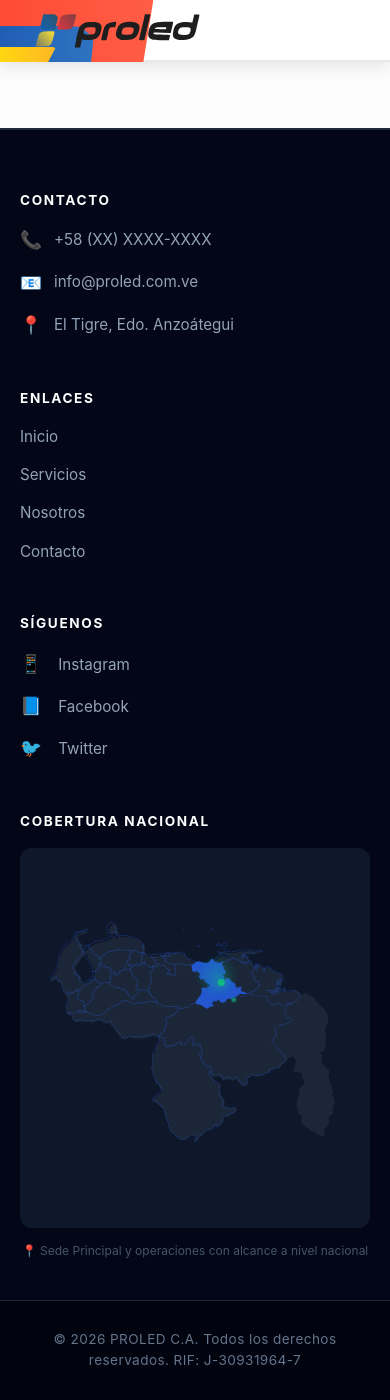
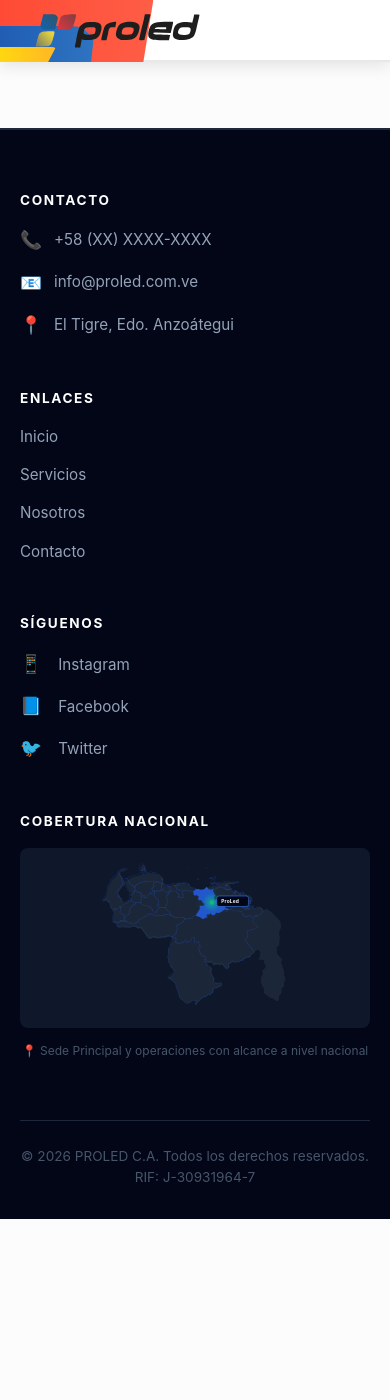
Before and after one commit to ing-nestorgomez/belorp, a Jekyll site: the page built from index.html, in a window 390 px wide and 1400 px high, scrolled down 8926 px. Built offline with Jekyll 4.4.1, drawn with Linux system fonts in a browser that asks for light colours; after the commit the page ends 10145 px from its top, so only the background shows below that.

Commit message:
Refactor footer styles and add interactive animations
Updated styles for site footer and added animations for interactive elements.

```diff
--- a/assets/css/styles.css
+++ b/assets/css/styles.css
@@ -675,26 +675,20 @@
    11. INTERACTIVIDAD Y DISEÑO: SITE FOOTER (PREMIUM RE-ESTILIZADO)
    ========================================================================== */
 .site-footer {
-    background-color: #020617; /* Fondo oscuro premium */
+    background-color: #020617; /* Fondo negro azulado de alta fidelidad */
     color: #94a3b8;
-    padding: 80px 0 0 0; /* Padding superior, sin padding en los lados para el copy de ancho completo */
+    padding: 80px 20px 40px 20px;
     font-family: 'Inter', sans-serif;
     border-top: 2px solid #1e293b;
     margin-top: 40px;
-    display: flex;
-    flex-direction: column;
-    align-items: center;
-    width: 100%;
 }
 
 .footer-grid {
-    width: 100%;
     max-width: 1200px;
     margin: 0 auto;
     display: grid;
     grid-template-columns: repeat(auto-fit, minmax(220px, 1fr));
     gap: 40px;
-    padding: 0 40px 60px 40px; /* Padding de seguridad para mantener ordenado el contenido */
 }
 
 .footer-col h4 {
@@ -759,6 +753,53 @@
     box-shadow: 0 0 25px rgba(37, 99, 235, 0.15), inset 0 4px 20px rgba(0, 0, 0, 0.5);
 }
 
+.venezuela-map-svg {
+    width: 100%;
+    height: auto;
+    filter: drop-shadow(0 10px 15px rgba(0, 0, 0, 0.7));
+}
+
+.venezuela-mesh path {
+    transition: fill 0.3s ease, stroke 0.3s ease;
+    cursor: pointer;
+}
+
+.venezuela-mesh path:hover {
+    fill: #1e293b;
+    stroke: #475569;
+}
+
+/* Animación Respiración e Iluminación de Anzoátegui */
+.state-anzoategui {
+    cursor: pointer;
+    animation: anzoateguiGlow 3s ease-in-out infinite alternate;
+}
+
+/* Animación del Radar en El Tigre (Doble Onda) */
+.hq-pulse {
+    transform-origin: 355px 175px;
+    animation: radarPing 2.5s cubic-bezier(0.1, 0, 0, 1) infinite;
+}
+
+.hq-pulse.delay-1 {
+    animation-delay: 1.25s;
+}
+
+.hq-center-dot {
+    filter: drop-shadow(0 0 8px #10b981);
+}
+
+.hq-label {
+    opacity: 0.4;
+    transition: opacity 0.3s ease, transform 0.3s ease;
+    transform: translate(-2px, -2px);
+}
+
+.map-wrapper:hover .hq-label {
+    opacity: 1;
+    transform: translate(0, 0);
+}
+
 .map-caption {
     display: block;
     font-size: 0.75rem;
@@ -768,17 +809,14 @@
     line-height: 1.4;
 }
 
-/* --- SOLUCIÓN DE DERECHOS RESERVADOS AL 100% DE ANCHO --- */
 .footer-copy {
-    width: 100%;             /* Forza a expandirse horizontalmente */
-    background-color: #01040f; /* Tono de fondo sutilmente más oscuro */
-    padding: 28px 20px;      /* Espaciado interno generoso */
-    border-top: 1px solid #1e293b; /* Línea divisoria elegante */
-    text-align: center;      /* Centra el texto horizontalmente */
+    max-width: 1200px;
+    margin: 60px auto 0 auto;
+    padding-top: 25px;
+    border-top: 1px solid #1e293b;
+    text-align: center;
     font-size: 0.85rem;
-    color: #64748b;          /* Gris corporativo suave */
-    clear: both;             /* Evita conflictos de alineación de capas flotantes */
-    letter-spacing: 0.03em;
+    color: #475569;
 }
 
 /* ==========================================================================
@@ -813,8 +851,8 @@
   .fleet-grid { grid-template-columns: 1fr; gap: 15px; }
 
   /* Footer en Móvil */
-  .site-footer { padding: 60px 0 0 0; }
-  .footer-grid { grid-template-columns: 1fr; gap: 35px; padding: 0 20px 40px 20px; }
+  .site-footer { padding: 60px 20px 30px 20px; }
+  .footer-grid { grid-template-columns: 1fr; gap: 35px; }
   .footer-col h4 { margin-bottom: 15px; }
   .hq-label { opacity: 1; }
 
@@ -823,25 +861,31 @@
   .stripe-red { height: 210%; }
   .stripe-blue { width: 50%; height: 120%; }
   .stripe-yellow { width: 40%; height: 50%; }
-
-  /* Contenedor del mapa en móvil */
-  .map-interactive-container {
-    height: 280px;
-  }
 }
 
 /* ==========================================================================
-   13. COMPONENTES DEL MAPA DE CAPAS SVG (INKSCAPE INTERACTIVO)
+   13. KEYFRAMES ANIMACIONES
    ========================================================================== */
+@keyframes radarPing {
+    0% { transform: scale(0.2); opacity: 0.9; }
+    100% { transform: scale(1.8); opacity: 0; }
+}
+
+@keyframes anzoateguiGlow {
+    0% { filter: drop-shadow(0 0 2px rgba(96, 165, 250, 0.4)); }
+    100% { filter: drop-shadow(0 0 12px rgba(96, 165, 250, 0.8)); }
+}
+
+/* ############ MAPA ############### */
 
 /* Contenedor principal que agrupa las capas */
 .map-interactive-container {
   position: relative;
   width: 100%;
   max-width: 600px;
-  height: 380px; /* Altura ideal restaurada para ver el mapa de 480px escalado */
+  height: 180px; /* Ajusta según se adapte a tu layout */
   overflow: hidden;
-  border-radius: 12px;
+  border-radius: 8px;
   background-color: #0f172a; /* Fondo oscuro del recuadro */
 }
 
@@ -877,35 +921,34 @@
   width: 100%;
   height: 100%;
   z-index: 10;
-  pointer-events: none; /* Permite que el mouse pase a través de él hacia las capas */
+  pointer-events: none; /* Permite que el mouse pase a través de él hacia las fotos */
 }
 
-/* ================= EFECTO HOVER (ACERCAMIENTO / ZOOM) ================= */
+/* ================= EFECTO HOVER (ACERCAMIENTO) ================= */
 
 .map-interactive-container:hover .layer-country {
   opacity: 0.1; /* El mapa completo se desvanece al fondo */
-  transform: scale(1.08); /* Ligera perspectiva de alejamiento */
+  transform: scale(1.08); /* Ligero alejamiento/movimiento de perspectiva */
 }
 
 .map-interactive-container:hover .layer-state {
-  opacity: 1; /* El estado brilla al máximo */
+  opacity: 0.3; /* El estado brilla al máximo */
   transform: scale(1.25); /* EFECTO ACERCAMIENTO: Se expande simulando una lupa */
-  filter: drop-shadow(0 0 15px rgba(59, 130, 246, 0.6)); /* Resplandor azul de alta gama */
+  filter: drop-shadow(0 0 12px #3b82f6); /* Resplandor azul neon a tu mapa */
 }
 
 /* Animación del radar (Halo de luz flotante) */
 .hq-pulse {
-  transform-origin: 372px 182px; /* Centro del pulso alineado sobre San José de Guanipa */
-  animation: radarGlow 2.5s infinite ease-out;
+  transform-origin: 345px 155px; /* Centro del pulso en San José de Guanipa */
+  animation: radarGlow 2s infinite ease-out;
 }
-
 .hq-pulse.delay-1 {
-  animation-delay: 1.25s;
+  animation-delay: 1s;
 }
 
 @keyframes radarGlow {
   0% {
-    transform: scale(0.2);
+    transform: scale(0.3);
     opacity: 1;
   }
   100% {
@@ -919,32 +962,28 @@
 .hq-center-dot,
 .hq-label {
   transition: transform 0.6s cubic-bezier(0.4, 0, 0.2, 1);
-  transform-origin: 372px 182px; /* Eje central sobre San José de Guanipa */
+  /* Definimos el punto de origen de escala en la coordenada original */
+  transform-origin: 345px 145px;
 }
 
-.hq-center-dot {
-  filter: drop-shadow(0 0 8px #10b981);
+/* --- Posición con Hover (Cuando el mouse entra al contenedor) --- */
+.hq-pulse:hover {
+  transform-origin: 300px 115px; /* Centro del pulso en San José de Guanipa */
+  animation: radarGlow 2s infinite ease-out;
 }
-
-/* La etiqueta por defecto inicia transparente */
-.hq-label {
-  opacity: 0;
-  transition: opacity 0.4s ease, transform 0.6s cubic-bezier(0.4, 0, 0.2, 1);
-}
-
-/* --- Compensación y Reubicación de Posición al hacer Hover --- */
+/* El punto verde y su halo se mueven para compensar el Zoom del mapa de Anzoátegui */
 .map-interactive-container:hover .hq-center-dot {
-  /* Desplazamiento calculado para compensar el zoom del mapa de Anzoátegui */
-  transform: translate(25px, 12px) scale(1.1);
+  /* Ajusta estos valores de pixeles (X, Y) si es necesario para encajarlo perfectamente en tu SVG */
+  transform: translate(20px, 115px) scale(1.1);
 }
 
 .map-interactive-container:hover .hq-pulse {
-  /* Desplaza las ondas en sintonía con el punto */
-  transform: translate(25px, 12px);
+  /* El radar se mueve y mantiene la animación de ondas en el nuevo punto */
+  animation: radarGlow 2s infinite ease-out;
+  transform: translate(20px, 115px);
 }
 
-/* La etiqueta flotante se hace visible y se posiciona de forma legible */
+/* La etiqueta flotante se desplaza para no tapar el punto reubicado */
 .map-interactive-container:hover .hq-label {
-  opacity: 1;
-  transform: translate(25px, 12px);
+  transform: translate(20px, 115px);
 }
```
